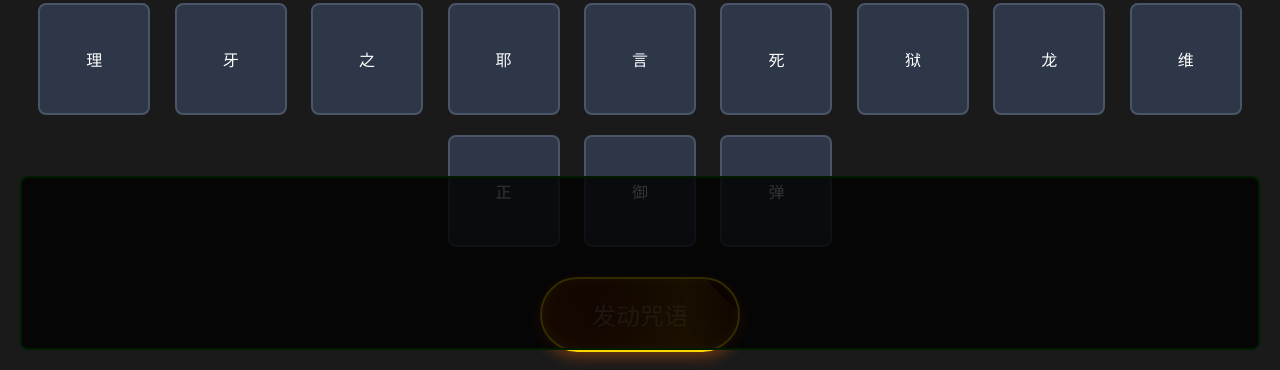
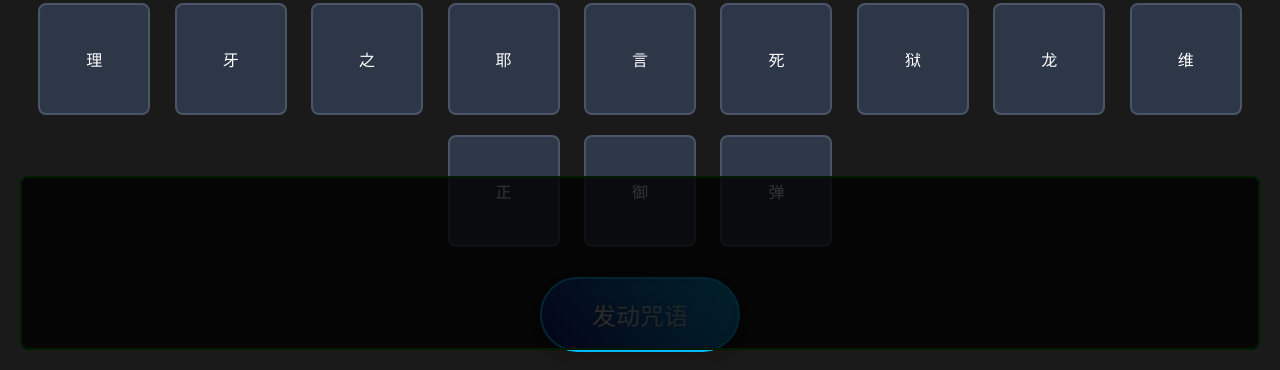
Before and after one commit to hihijack/webgamebkm.io, a plain HTML site: page index.html in a window 1280 px wide. Shown: the part 430-800 px from the top of the page. Drawn offline with Linux system fonts and the light colour scheme.

Commit message:
优化配色

```diff
--- a/index.html
+++ b/index.html
@@ -98,7 +98,7 @@
         }
 
         .selected {
-            background: #c76102;
+            background: #044f90;
             transform: scale(1.1);
             box-shadow: 0 2px 8px rgba(0,0,0,0.2);
         }
@@ -142,9 +142,9 @@
         button {
             padding: 18px 36px;
             font-size: 1.5em;
-            background: linear-gradient(45deg, #793302 0%, #2e0000 100%);
+            background: linear-gradient(45deg, #15177f 0%, #08aad3 100%);
             color: #fff;
-            border: 2px solid #ffd700;
+            border: 2px solid #00b9f7;
             border-radius: 50px;
             cursor: pointer;
             margin: 20px auto;
@@ -153,8 +153,8 @@
                 box-shadow 0.3s,
                 filter 0.3s;
             box-shadow:
-                0 4px 15px rgba(255, 106, 0, 0.4),
-                0 0 10px rgba(255, 215, 0, 0.3) inset;
+                0 4px 15px rgba(26, 11, 0, 0.4),
+                0 0 10px rgba(1, 29, 54, 0.3) inset;
             text-shadow: 0 0 5px rgba(69, 2, 2, 0.5);
             position: relative;
             overflow: hidden;
@@ -184,9 +184,9 @@
             height: 200%;
             background: linear-gradient(
                 45deg,
-                rgba(255,215,0,0) 25%,
-                rgba(255,215,0,0.3) 50%,
-                rgba(255,215,0,0) 75%
+                rgba(2, 39, 247, 0) 25%,
+                rgba(3, 126, 220, 0.3) 50%,
+                rgba(1, 51, 101, 0) 75%
             );
             transform: rotate(45deg);
             animation: buttonGlow 3s infinite linear;
@@ -500,7 +500,7 @@
         <div style="margin-top:20px;">正在聚气...</div>
     </div>
 
-    <button onclick="castSpell()" id="castButton" style="color:#8f6d5b">发动咒语</button>
+    <button onclick="castSpell()" id="castButton" style="color:#d7d7d7">发动咒语</button>
 
     <h1 style="margin-top: 50px;">勇者</h1>
     <div class="health-bar">
```
